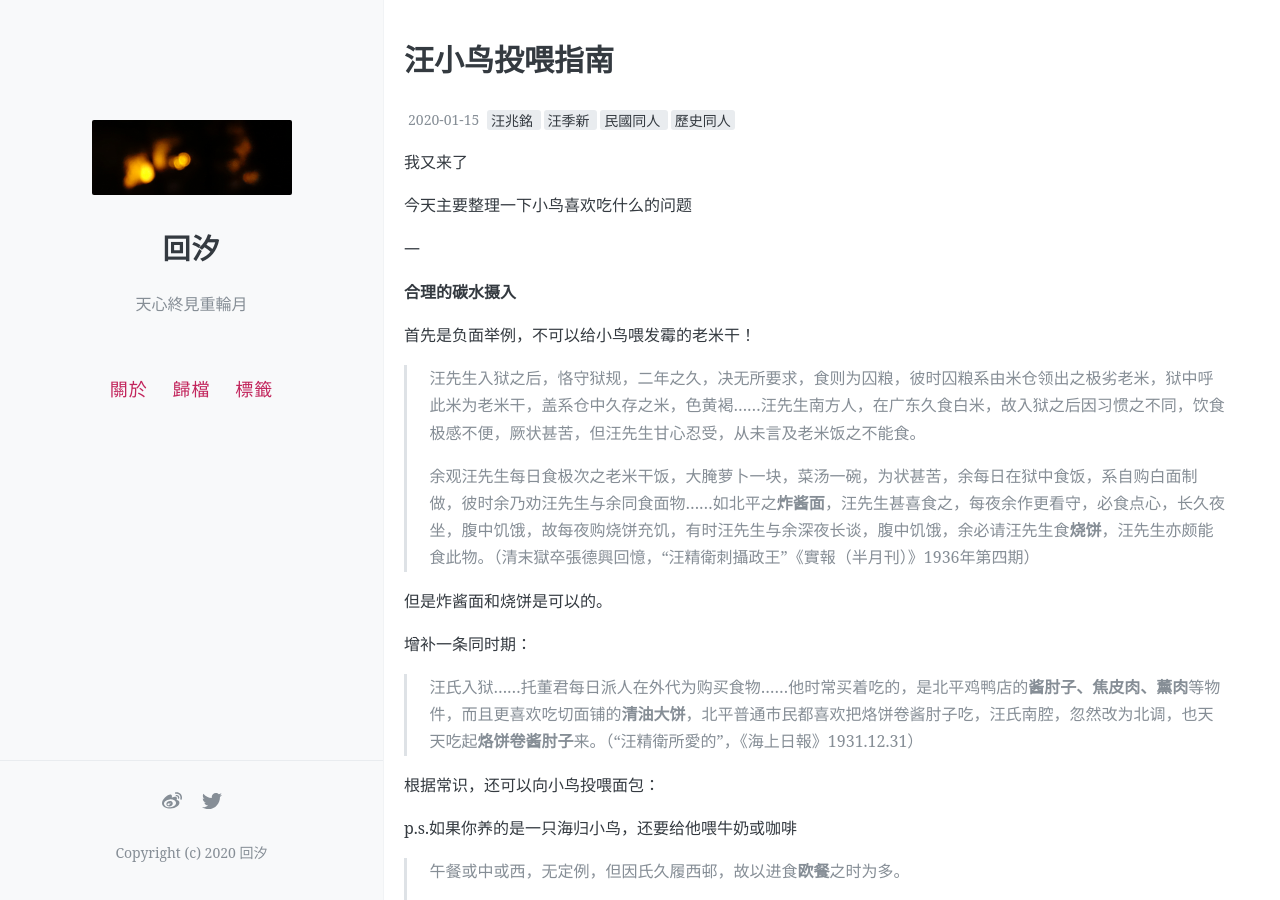
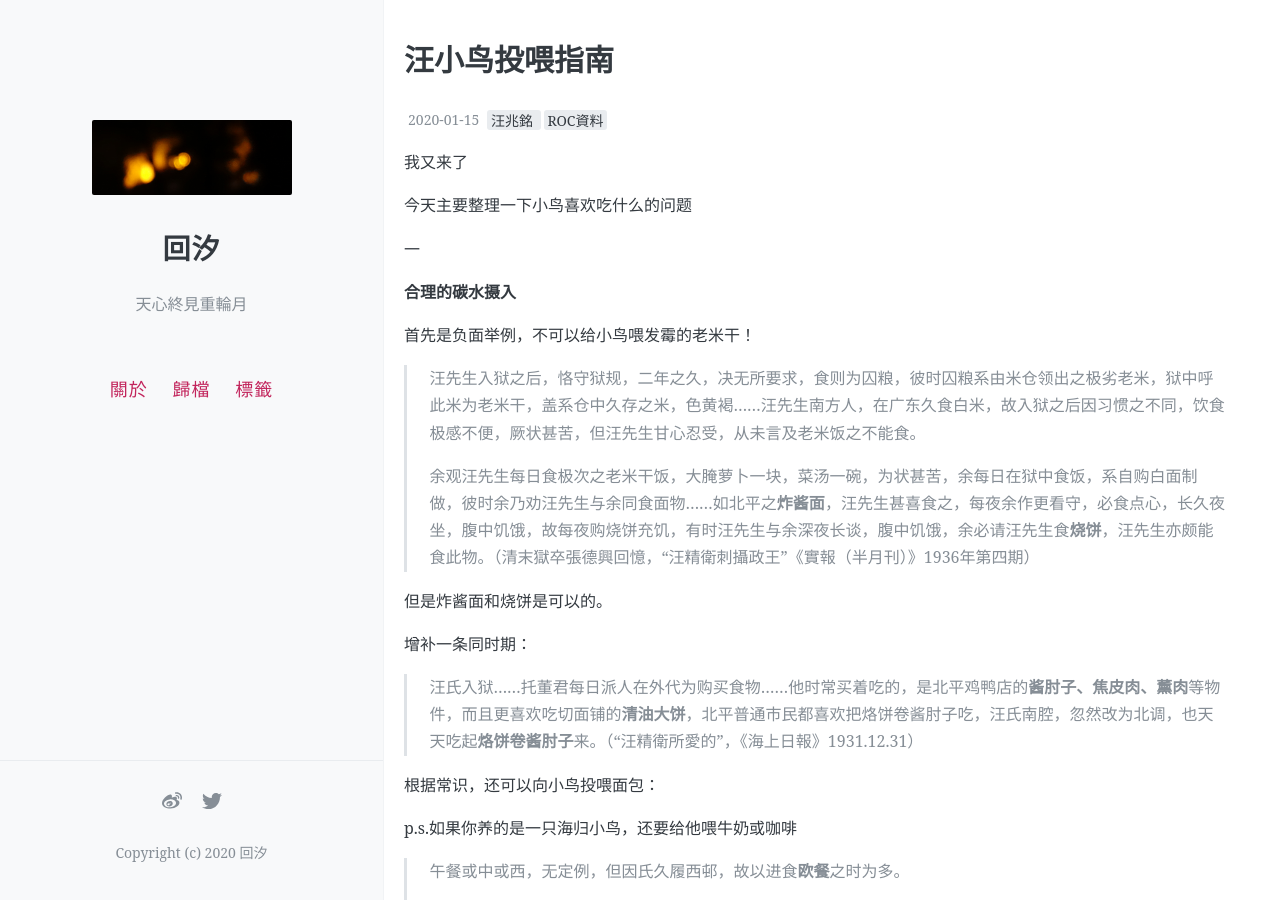
Before and after one commit to kanransya/nami-jetcoaster, a Jekyll site: the page built from _posts/2020-01-15-汪小鸟投喂指南-49.md, in a window 1280 px wide and 900 px high. Built offline with Jekyll 4.4.1, drawn with Linux system fonts in a browser that asks for light colours; comment, search, counter and statistics services are not loaded.

Commit message:
Update 2020-01-15-汪小鸟投喂指南-49.md

```diff
--- a/_posts/2020-01-15-汪小鸟投喂指南-49.md
+++ b/_posts/2020-01-15-汪小鸟投喂指南-49.md
@@ -2,7 +2,7 @@
 layout: post
 title: 汪小鸟投喂指南
 date: 2020-01-15 15:56:43
-tags: [汪兆銘,汪季新,民國同人,歷史同人]
+tags: [汪兆銘,ROC資料]
 
 ---
 我又来了
```
